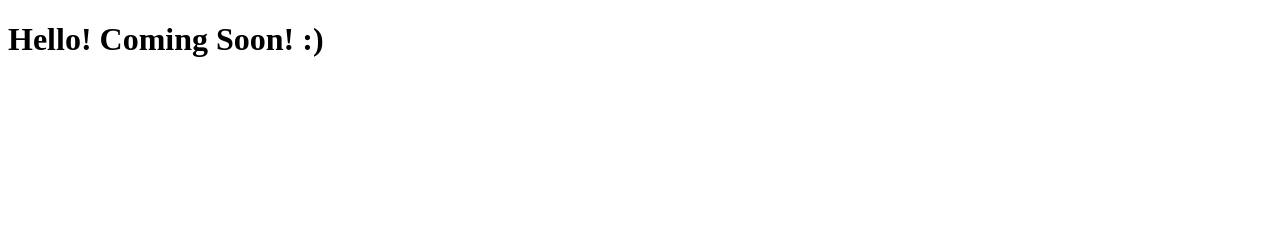
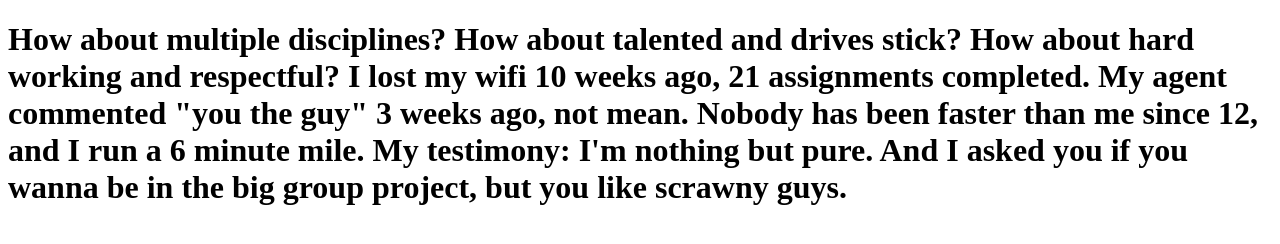
Before and after one commit to Adam-Bow/Adam-Bow.github.io, a plain HTML site: page index.html in a window 1280 px wide. Drawn offline with Linux system fonts and the light colour scheme.

Commit message:
Crazy Update index.html

```diff
--- a/index.html
+++ b/index.html
@@ -1,9 +1,9 @@
 <!DOCTYPE html>
 <html>
 <head>
-    <title>Adam Bowling Portfolio</title>
+    <title>The most dangerous engineer alive</title>
 </head>
 <body>
-    <h1>Hello! Coming Soon! :)</h1>
+    <h1>How about multiple disciplines? How about talented and drives stick? How about hard working and respectful? I lost my wifi 10 weeks ago, 21 assignments completed. My agent commented "you the guy" 3 weeks ago, not mean. Nobody has been faster than me since 12, and I run a 6 minute mile. My testimony: I'm nothing but pure. And I asked you if you wanna be in the big group project, but you like scrawny guys.</h1>
 </body>
 </html>
```
